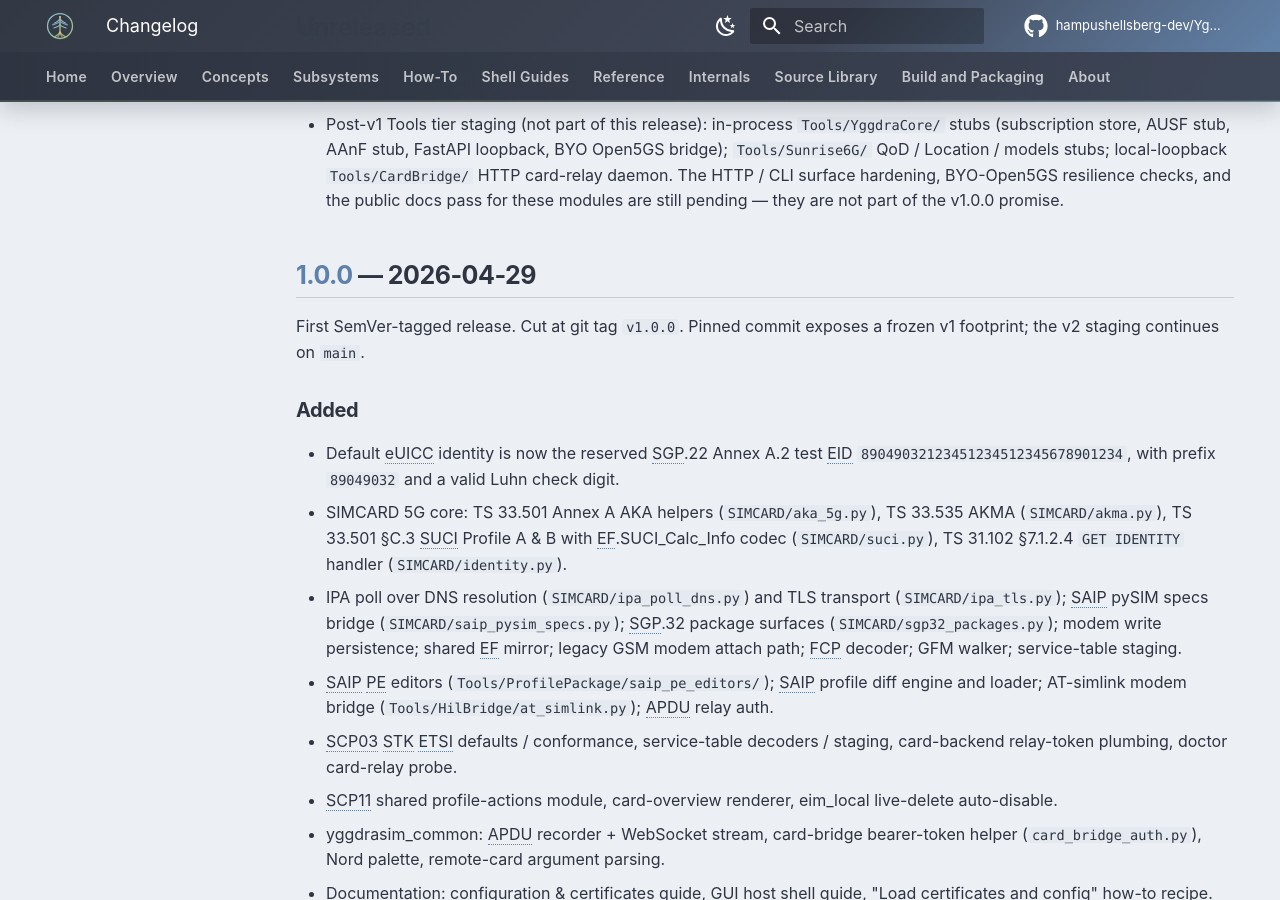
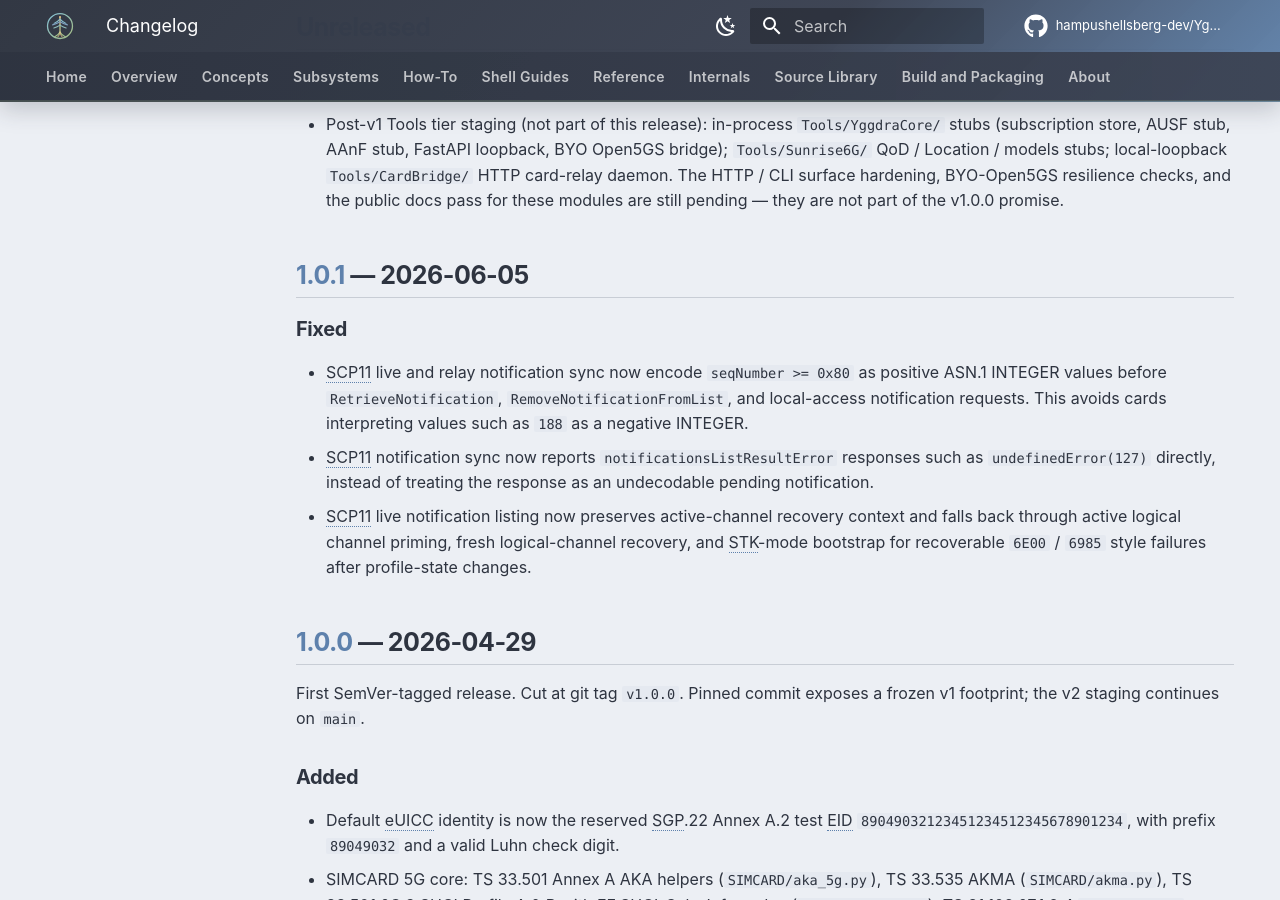
Before and after one commit to 1oT/YggdraSIM, an MkDocs documentation site: the page built from site-docs/sources/CHANGELOG.md, in a window 1280 px wide and 900 px high, scrolled down 412 px. Built offline with MkDocs 1.6.1 and Material for MkDocs 9.7.7, drawn with Linux system fonts in a browser that asks for light colours; comment, search, counter and statistics services are not loaded.

Commit message:
release: prepare v1.0.1

```diff
--- a/pyproject.toml
+++ b/pyproject.toml
@@ -4,7 +4,7 @@ build-backend = "setuptools.build_meta"
 
 [project]
 name = "yggdrasim"
-version = "1.0.0"
+version = "1.0.1"
 description = "YggdraSIM secure-element, eUICC, OTA, and SAIP toolkit."
 readme = "README.md"
 requires-python = ">=3.10"
--- a/site-docs/sources/CHANGELOG.md
+++ b/site-docs/sources/CHANGELOG.md
@@ -23,6 +23,24 @@ file) may change without notice between minor releases.
   hardening, BYO-Open5GS resilience checks, and the public docs
   pass for these modules are still pending — they are not part of
   the v1.0.0 promise.
+
+## [1.0.1] — 2026-06-05
+
+### Fixed
+
+- SCP11 live and relay notification sync now encode
+  `seqNumber >= 0x80` as positive ASN.1 INTEGER values before
+  `RetrieveNotification`, `RemoveNotificationFromList`, and local-access
+  notification requests. This avoids cards interpreting values such as
+  `188` as a negative INTEGER.
+- SCP11 notification sync now reports
+  `notificationsListResultError` responses such as `undefinedError(127)`
+  directly, instead of treating the response as an undecodable pending
+  notification.
+- SCP11 live notification listing now preserves active-channel recovery
+  context and falls back through active logical channel priming, fresh
+  logical-channel recovery, and STK-mode bootstrap for recoverable
+  `6E00` / `6985` style failures after profile-state changes.
 
 ## [1.0.0] — 2026-04-29
 
@@ -88,5 +106,6 @@ exposes a frozen v1 footprint; the v2 staging continues on `main`.
   values; pushing them to a shared remote was a foot-gun. The
   `reports/.gitkeep` placeholder documents the intended layout.
 
-[Unreleased]: https://example.invalid/yggdrasim/compare/v1.0.0...HEAD
+[Unreleased]: https://example.invalid/yggdrasim/compare/v1.0.1...HEAD
+[1.0.1]: https://example.invalid/yggdrasim/releases/tag/v1.0.1
 [1.0.0]: https://example.invalid/yggdrasim/releases/tag/v1.0.0
```
Also changed, not shown: CHANGELOG.md (+20 -1 lines), README.md (+6 -5 lines), site-docs/sources/README.md (+6 -5 lines), site-docs/sources/SCP11/README.md (+5 -5 lines), site-docs/sources/SCP11/live/README.md (+1 -3 lines).
